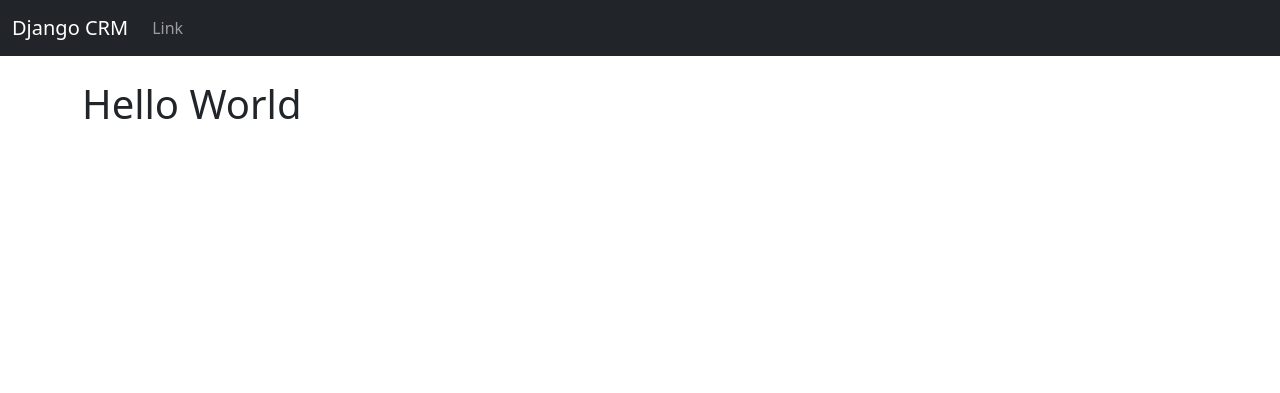
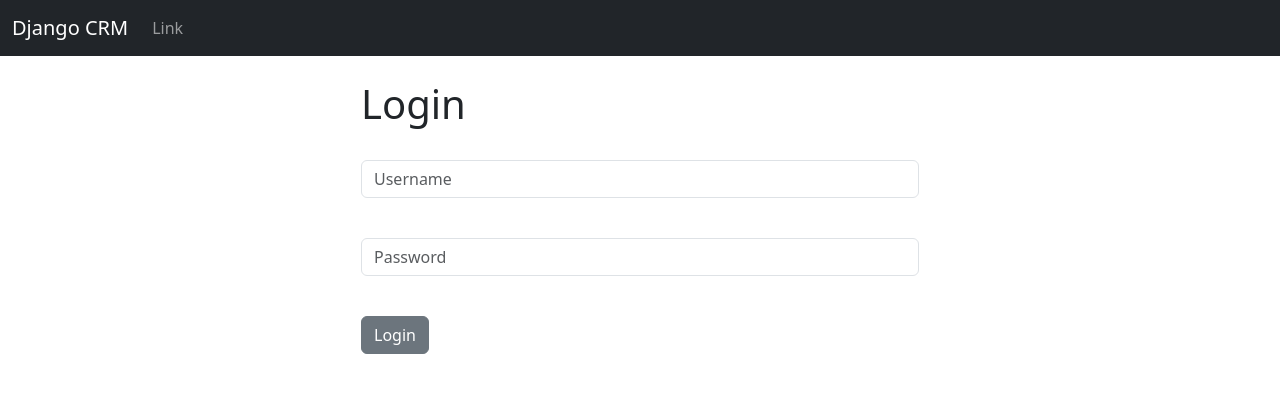
Before and after one commit to penscola/Customer-Relationship-Management, a Django app: page / in a window 1280 px wide. Shown: the top 393 px of the page. Run offline with Django 4.2, Linux system fonts and the light colour scheme.

Commit message:
Login user - Created a simple login page <home.html> - created a function logic to login the user <views.py> - Created a message to show login in and an error when there is login error

```diff
--- a/dcrm/website/templates/base.html
+++ b/dcrm/website/templates/base.html
@@ -11,6 +11,14 @@
   {% include 'navbar.html' %}
     <div class="container">
       <br>
+	    {% if messages %}
+	        {% for message in messages %}
+	            <div class="alert alert-warning alert-dismissible fade show" role="alert">
+		            {{ message }}
+				  <button type="button" class="btn-close" data-bs-dismiss="alert" aria-label="Close"></button>
+				</div>
+	        {% endfor %}
+	    {% endif %}
     {% block content %}
 
     {% endblock %}
--- a/dcrm/website/templates/home.html
+++ b/dcrm/website/templates/home.html
@@ -2,6 +2,27 @@
 
 {% block content %}
 
- <h1>Hello World</h1>
+ <div class="col-md-6 offset-md-3">
+     {% if user.is_authenticated %}
+     <h1>Hello World</h1>
+     {% else %}
+  <h1>Login</h1>
+    <br>
+  <form method="POST" action="{% url 'home' %}">
+   {% csrf_token %}
+   <form>
+  <div class="mb-3">
+    <input type="text" class="form-control" name="username" placeholder="Username" required>
+  </div>
+       <br>
+  <div class="mb-3">
+    <input type="password" class="form-control" name="password" placeholder="Password" required>
+  </div>
+       <br>
+  <button type="submit" class="btn btn-secondary">Login</button>
+	</form>
+  </form>
+ </div>
+{% endif %}
 
 {% endblock %}
--- a/dcrm/website/urls.py
+++ b/dcrm/website/urls.py
@@ -3,4 +3,6 @@ from . import views
 
 urlpatterns = [
     path('', views.home, name='home'),
+    # path('login', views.login_user, name='login'),
+    path('logout', views.logout_user, name='logout'),
 ]
--- a/dcrm/website/views.py
+++ b/dcrm/website/views.py
@@ -1,5 +1,25 @@
-from django.shortcuts import render
+from django.shortcuts import render, redirect
+from django.contrib.auth import authenticate, login, logout
+from django.contrib import messages
 
 
 def home(request):
-    return render(request, 'home.html', {})
+    # check to see if logging in
+    if request.method == 'POST':
+        username = request.POST['username']
+        password = request.POST['password']
+    #     authenticate
+        user = authenticate(request, username=username, password=password)
+        if user is not None:
+            login(request, user)
+            messages.success(request, 'You have been logged in!')
+            return redirect('home')
+        else:
+            messages.success(request, 'There was an error logging in. Please try again ...')
+            return redirect('home')
+    else:
+        return render(request, 'home.html', {})
+
+
+def logout_user(request):
+    pass
```
